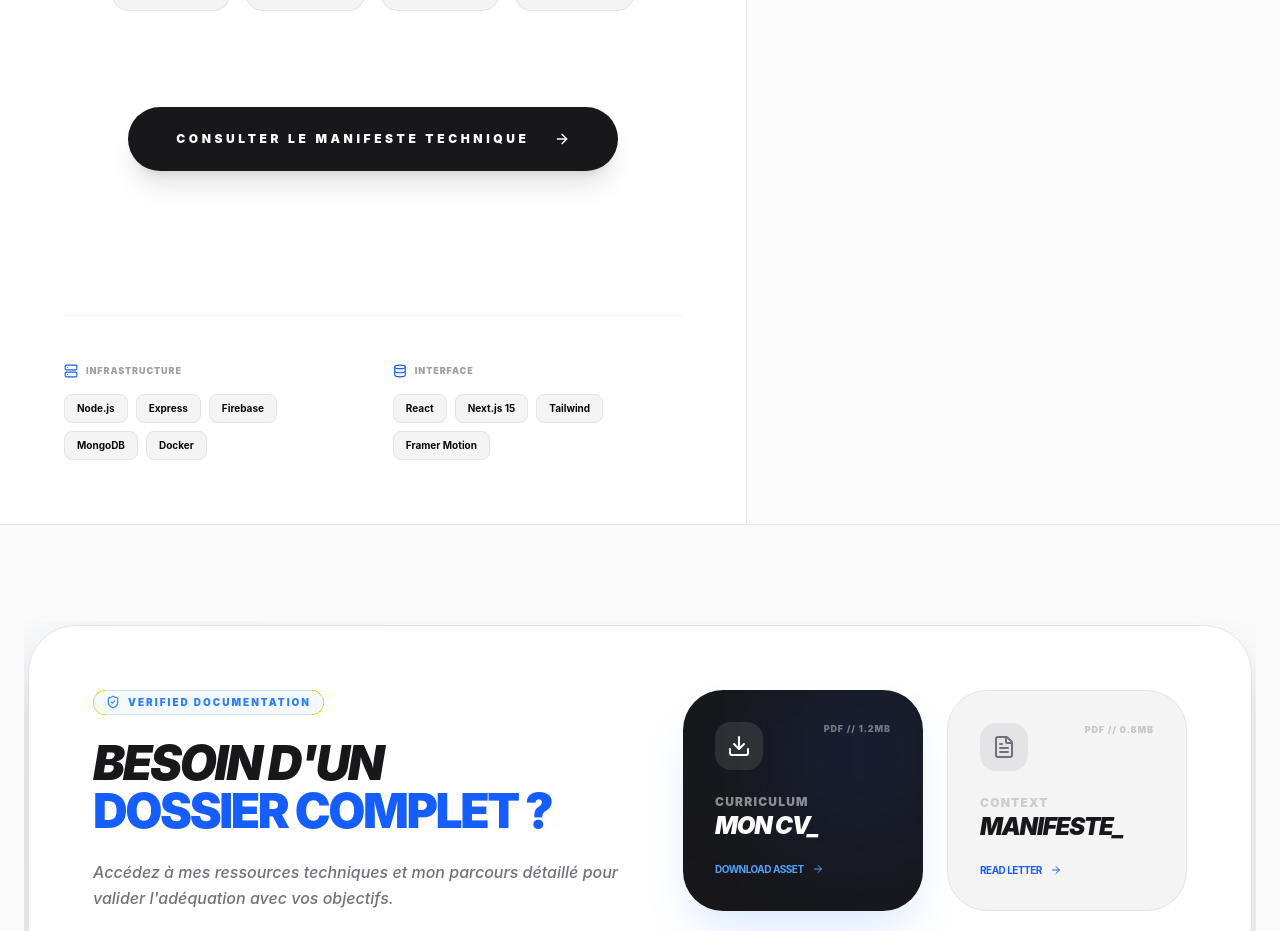
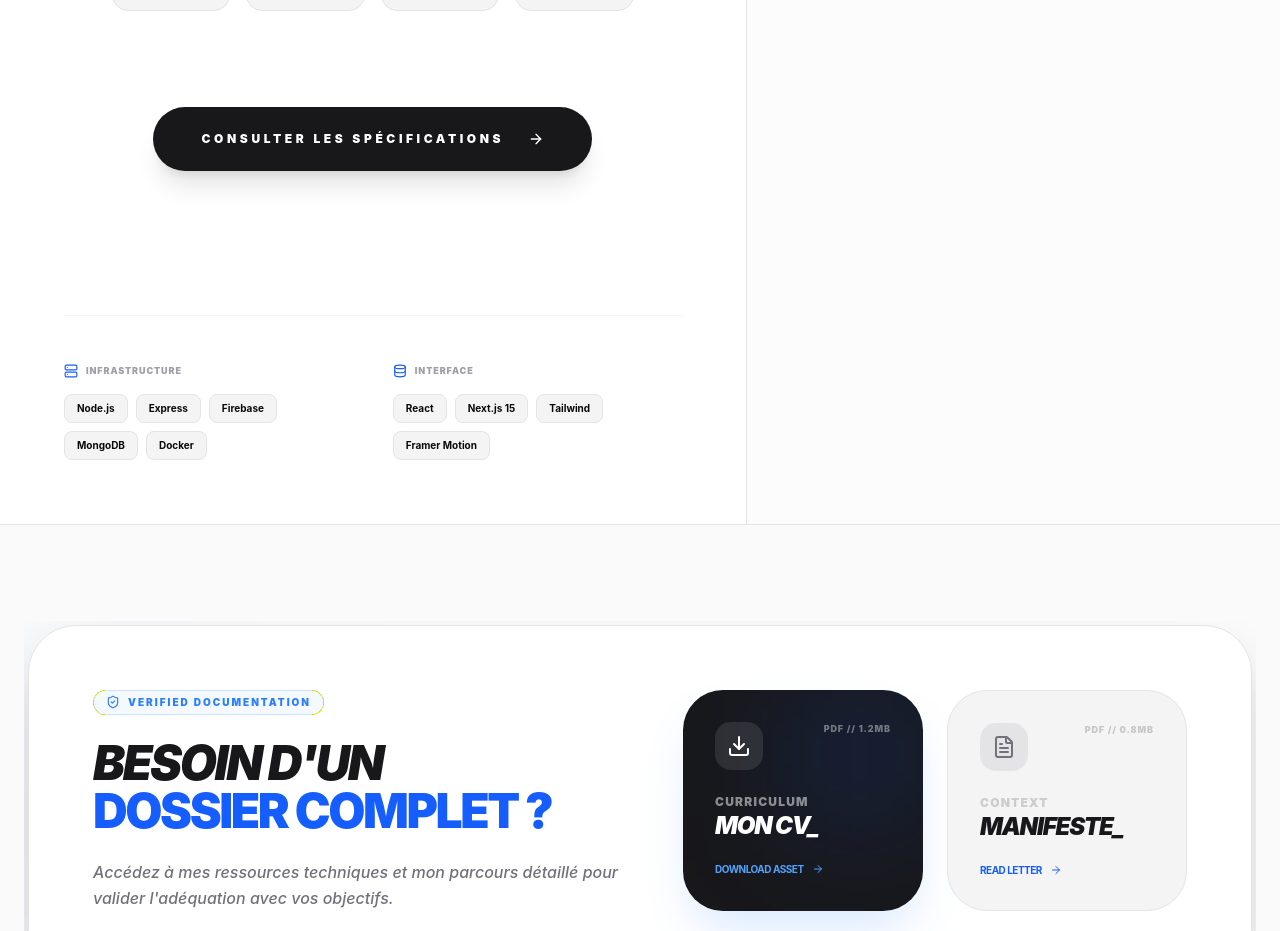
Before and after one commit to Sende45/Portfolio, a React (Vite) app in the folder portefolio-sende/: page / in a window 1280 px wide. Shown: the part 2760-3691 px from the top of the page. Built offline with nearby package versions, Linux system fonts and the light colour scheme; no server answers.

Commit message:
ajout de la mise à jour du fichier projets et des nouvelles modifications

```diff
--- a/portefolio-sende/src/components/AboutMe.jsx
+++ b/portefolio-sende/src/components/AboutMe.jsx
@@ -120,7 +120,7 @@ const AboutMe = () => {
         ))}
       </motion.div>
 
-      {/* --- NOUVELLE MODIF : CTA VERS LE MANIFESTE --- */}
+      {/* --- LE BOUTON DE TÉLÉCHARGEMENT --- */}
       <motion.div {...reveal} className="mt-24 flex justify-center">
         <a
           href="/manifeste-ben.pdf"
@@ -128,7 +128,7 @@ const AboutMe = () => {
           rel="noopener noreferrer"
           className="group relative flex items-center gap-6 px-12 py-6 bg-zinc-900 dark:bg-white text-white dark:text-black rounded-full font-black uppercase text-xs tracking-[0.3em] overflow-hidden transition-all shadow-xl"
         >
-          <span className="relative z-10">Consulter le Manifeste Technique</span>
+          <span className="relative z-10">Consulter les Spécifications</span>
           <ArrowRight size={16} className="relative z-10 group-hover:translate-x-2 transition-transform" />
           <div className="absolute inset-0 bg-blue-600 scale-x-0 group-hover:scale-x-100 origin-left transition-transform duration-500" />
         </a>
```
